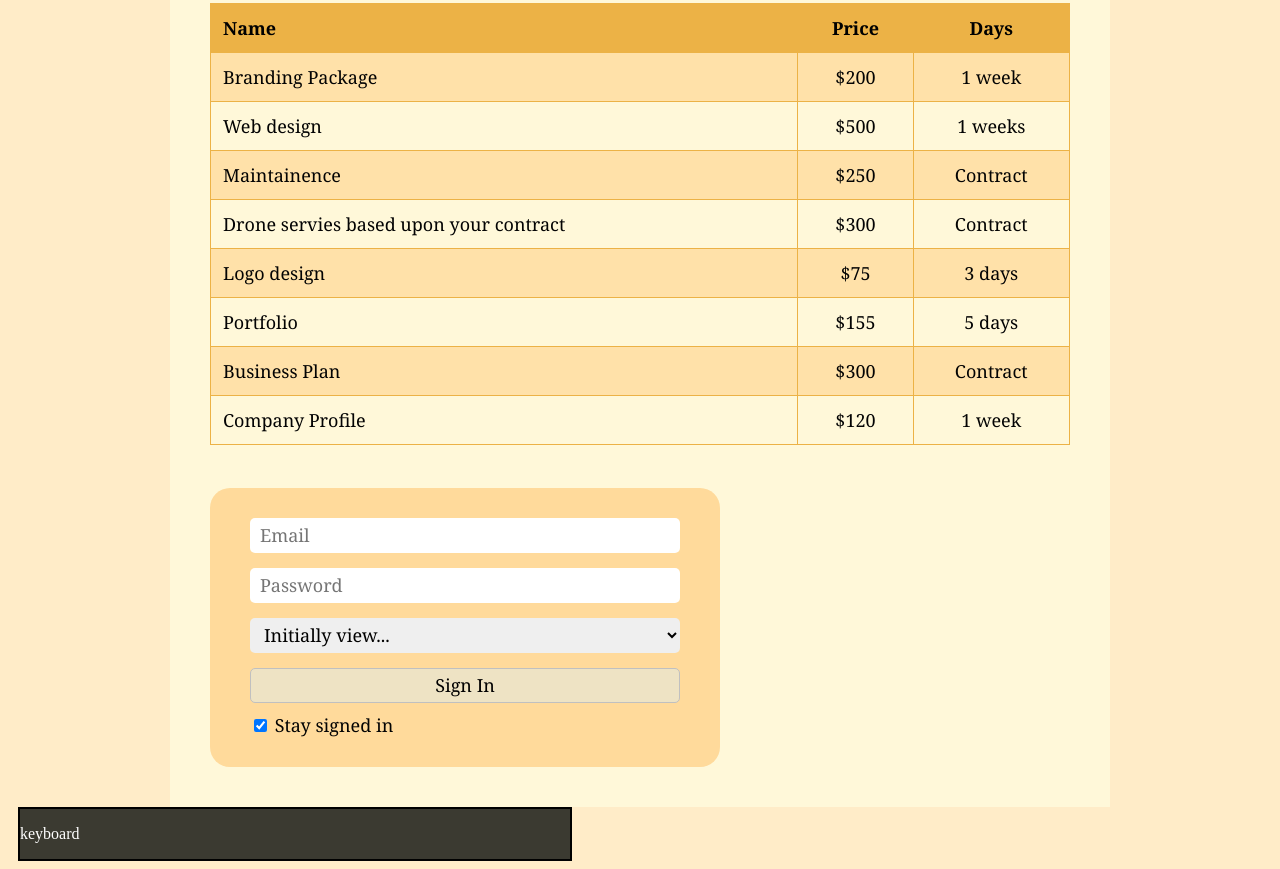
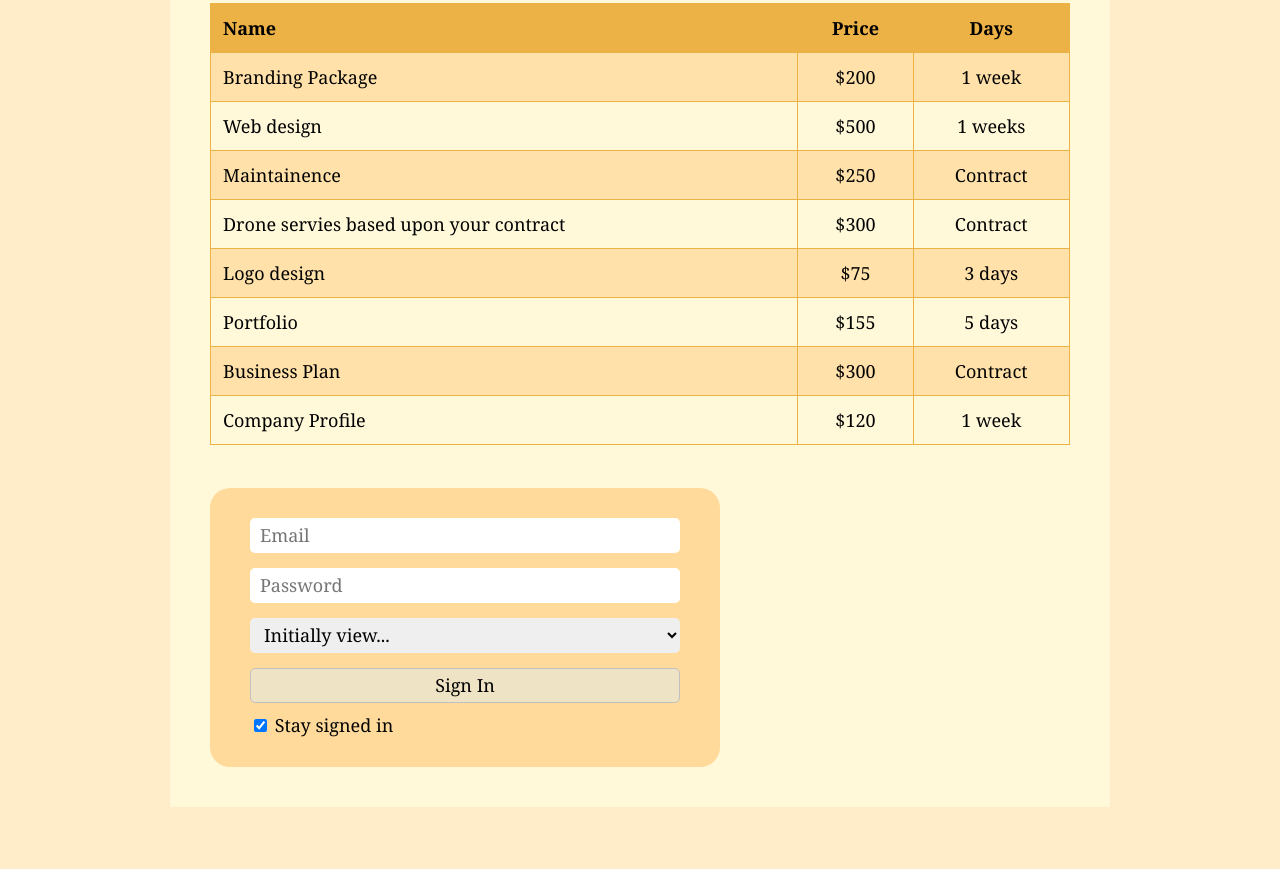
Before and after one commit to nasrat4real/my-first-website, a plain HTML site: page index.html in a window 1280 px wide. Shown: the part 1607-2476 px from the top of the page. After the commit the page ends 2422 px from the top, so only its background shows below. Drawn offline with Linux system fonts and the light colour scheme.

Commit message:
Update Index.html

```diff
--- a/index.html
+++ b/index.html
@@ -150,9 +150,6 @@
 			</form>
 		</div>
 
-<div class="box-a">
-	<p>keyboard</p>
-</div>
 
 	</body>
 
```
